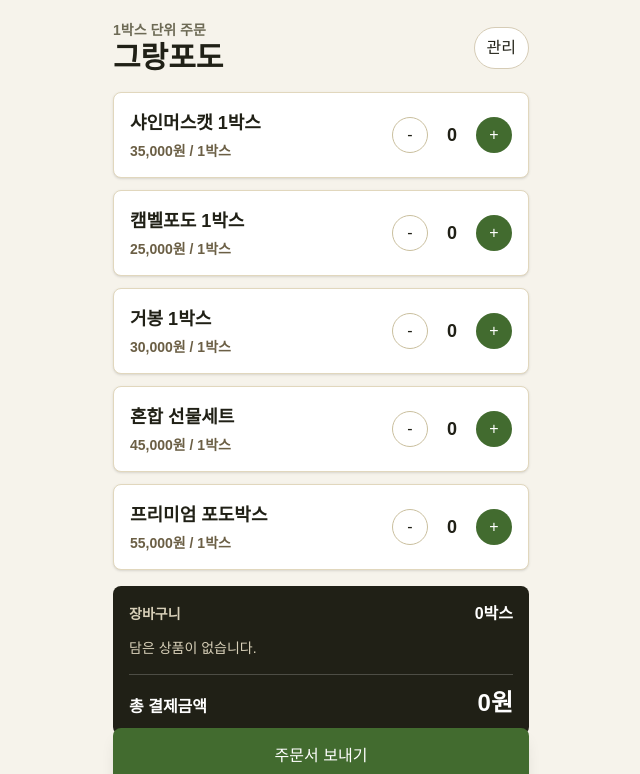
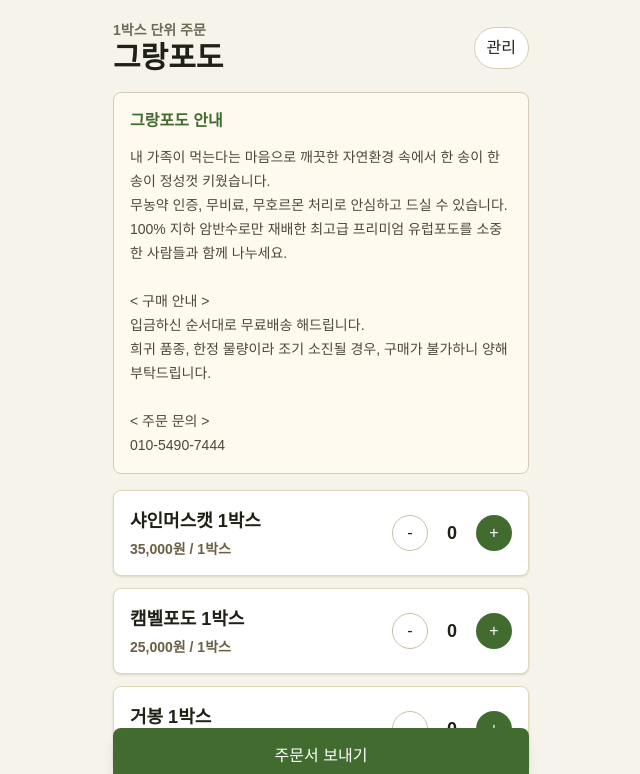
Before and after one commit to JinjeongMoon/grape-order-mobile, a React (Vite) app: page / in a window 1280 px wide. Shown: the top 774 px of the page, without its empty margins (319-959 px from the left). Built offline with nearby package versions, Linux system fonts and the light colour scheme.

Commit message:
Add editable shop introduction

```diff
--- a/app/page.tsx
+++ b/app/page.tsx
@@ -10,6 +10,7 @@ type Product = {
 
 type Settings = {
   shopName: string;
+  introText: string;
   products: Product[];
   bankNotice: string;
   sheetEndpoint: string;
@@ -29,6 +30,16 @@ const emptyProducts: Product[] = Array.from({ length: 5 }, (_, index) => ({
 
 const defaultSettings: Settings = {
   shopName: "그랑포도",
+  introText: `내 가족이 먹는다는 마음으로 깨끗한 자연환경 속에서 한 송이 한 송이 정성껏 키웠습니다.
+무농약 인증, 무비료, 무호르몬 처리로 안심하고 드실 수 있습니다.
+100% 지하 암반수로만 재배한 최고급 프리미엄 유럽포도를 소중한 사람들과 함께 나누세요.
+
+< 구매 안내 >
+입금하신 순서대로 무료배송 해드립니다.
+희귀 품종, 한정 물량이라 조기 소진될 경우, 구매가 불가하니 양해 부탁드립니다.
+
+< 주문 문의 >
+010-5490-7444`,
   products: [
     { id: "product-1", name: "샤인머스캣 1박스", price: 35000 },
     { id: "product-2", name: "캠벨포도 1박스", price: 25000 },
@@ -62,6 +73,7 @@ function decodeSettings(value: string): Settings | null {
     const parsed = JSON.parse(decoded) as Settings;
     return {
       shopName: parsed.shopName || defaultSettings.shopName,
+      introText: parsed.introText || defaultSettings.introText,
       products: normalizeProducts(parsed.products),
       bankNotice: parsed.bankNotice || defaultSettings.bankNotice,
       sheetEndpoint: parsed.sheetEndpoint || defaultSettings.sheetEndpoint,
@@ -310,6 +322,15 @@ export default function Home() {
 
         {mode === "order" ? (
           <form className="flex flex-1 flex-col gap-4" onSubmit={submitOrder}>
+            {settings.introText.trim() ? (
+              <section className="rounded-lg border border-[#d6ccb6] bg-[#fffaf0] p-4">
+                <h2 className="text-base font-black text-[#426b2f]">그랑포도 안내</h2>
+                <p className="mt-3 whitespace-pre-line text-sm font-medium leading-6 text-[#4d4939]">
+                  {settings.introText}
+                </p>
+              </section>
+            ) : null}
+
             <section className="grid gap-3">
               {activeProducts.map((product) => {
                 const quantity = quantities[product.id] || 0;
@@ -459,6 +480,18 @@ export default function Home() {
                   setSettings((current) => ({ ...current, shopName: event.target.value }))
                 }
                 value={settings.shopName}
+              />
+            </label>
+
+            <label className="grid gap-1 text-sm font-bold">
+              페이지 상단 설명문
+              <textarea
+                className="min-h-64 rounded-md border border-[#d8cfba] px-3 py-3 text-base leading-6"
+                onChange={(event) =>
+                  setSettings((current) => ({ ...current, introText: event.target.value }))
+                }
+                placeholder="상품과 구매 안내를 입력해 주세요."
+                value={settings.introText}
               />
             </label>
 
```
